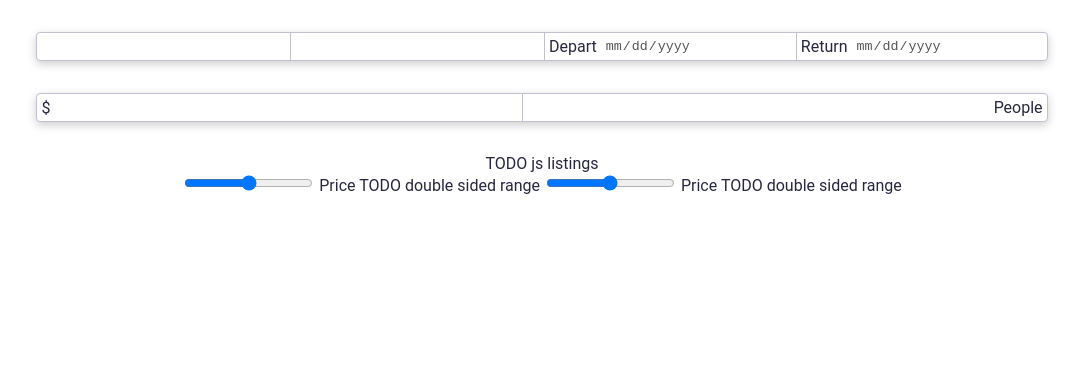
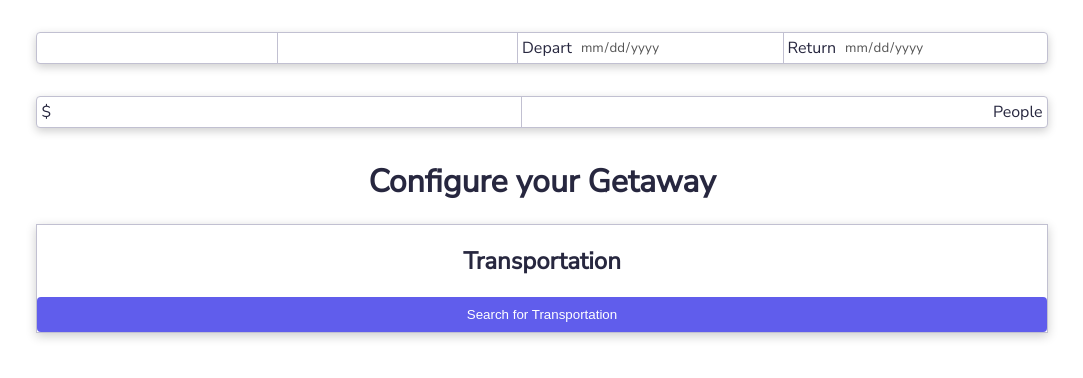
Before and after one commit to nsumesh/Travel-Planner, a plain HTML site: page frontend/cards.html in a window 1280 px wide. Shown: the whole page, without its empty margins (98-1181 px from the left). Drawn offline with Linux system fonts and the light colour scheme.

Commit message:
barebones cards page

```diff
--- /dev/null
+++ b/frontend/cards.css
@@ -0,0 +1,27 @@
+#cards {
+	display: flex;
+	flex-flow: row wrap;
+	justify-content: space-between;
+}
+
+.card {
+	flex-grow: 1;
+	border: 1px solid var(--line-color);
+	box-shadow: 0 3px 10px rgb(0 0 0 / 0.2);
+	background-color: white;
+	display: flex;
+	flex-flow: column nowrap;
+	justify-content: space-evenly;
+}
+
+.card .card-title {
+
+}
+
+.card .card-info {
+	flex-grow: 1;
+}
+
+.card .submit-button {
+
+}
--- a/frontend/cards.html
+++ b/frontend/cards.html
@@ -4,11 +4,14 @@
     <meta charset="UTF-8">
     <meta name="viewport" content="width=device-width, initial-scale=1.0">
     <title>Create Itinerary</title>
+	<link href="https://fonts.googleapis.com/css?family=Nunito Sans" rel="stylesheet">
     <link rel="stylesheet" href="./main.css">
+    <link rel="stylesheet" href="./cards.css">
     <link rel="icon" href="./favicon.ico" type="image/x-icon">
   </head>
   <body>
     <main>
+		<form id="start-form">
 			<div class="input-line">
 				<input name="origin" type="text" disabled></input>
 				<input name="destination" type="text" disabled></input>
@@ -31,18 +34,15 @@
 					<span>People</span>
 				</label>
 			</div>
-		<ul class="listings">
-			<li>TODO js listings</i>
-		</ul>
-		<form class="filters">
-			<input type="range">
-				<label>Price TODO double sided range</label>
-
-			</input>
-			<input type="range">
-				<label>Price TODO double sided range</label>
-			</input>
 		</form>
+		<h1>Configure your Getaway</h1>
+		<div id="cards">
+			<div class="card" id="transportation-card">
+				<h2 class="card-title">Transportation</h2>
+				<div class="card-info"></div>
+				<button class="submit-button" onclick="chooseFlight()">Search for Transportation</button>
+			</div>
+		</div>
     </main>
 	<script src="main.js"></script>
   </body>
--- /dev/null
+++ b/frontend/index.css
@@ -0,0 +1,13 @@
+body {
+	background-image: url("./background.jpg");
+	background-size: cover;
+	background-repeat: no-repeat;
+}
+
+h1 {
+	font-family: 'Judson', Times;
+	font-weight: bold;
+	font-size: 60px;
+	color: #C86D18;
+	margin: 1em;
+}
--- /dev/null
+++ b/frontend/listings.css
@@ -0,0 +1,5 @@
+ul.listings, ul.filters {
+	list-style-type: none;
+	padding: 0;
+	margin: 0;
+}
--- a/frontend/main.css
+++ b/frontend/main.css
@@ -8,21 +8,6 @@ body {
 	font-family: 'Nunito Sans', 'Roboto', Arial;
 	color: #27273F;
 	min-height: 90%;
-}
-
-body.start-page {
-	background-image: url("./background.jpg");
-	background-size: cover;
-	background-repeat: no-repeat;
-	background-color: #f8f8f8;
-}
-
-h1.title {
-	font-family: 'Judson', Times;
-	font-weight: bold;
-	font-size: 60px;
-	color: #C86D18;
-	margin: 1em;
 }
 
 main {
@@ -39,6 +24,7 @@ main {
 }
 
 input {
+	font-family: 'Nunito Sans', 'Roboto', Arial;
 	border-radius: 0px;
 	border: none;
 	background-color: transparent;
@@ -111,9 +97,3 @@ input[type=number] {
 .submit-button:active {
 	background-color: #4947BF;
 }
-
-ul.listings, ul.filters {
-	list-style-type: none;
-	padding: 0;
-	margin: 0;
-}
--- a/frontend/main.js
+++ b/frontend/main.js
@@ -4,11 +4,8 @@ loadStartData();
 
 function loadStartData() {
 
-	let data = {};
 	for (const field of startFields) {
-		data[field] = localStorage.getItem(field) ?? "";
-	}
-	for (const [field, value] of Object.entries(data)) {
+		let value = localStorage.getItem(field) ?? "";
 		const input = document.querySelector(`#start-form input[name='${field}']`);
 		if (input) {
 			input.value = value;
```
Also changed, not shown: frontend/cards.js (added, +31 -0 lines), frontend/flights.html (+3 -1 lines), frontend/index.html (+3 -3 lines). Lines whose indentation alone changed are shown as unchanged.
